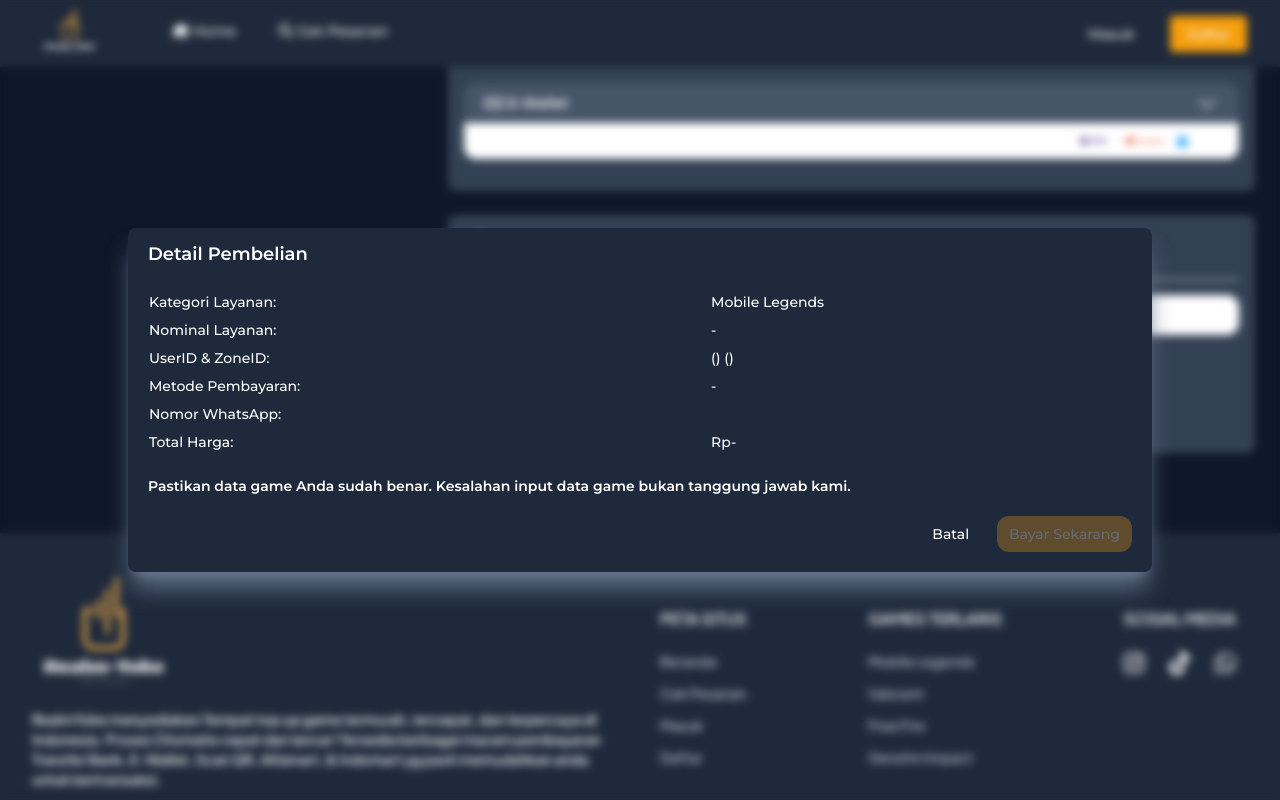
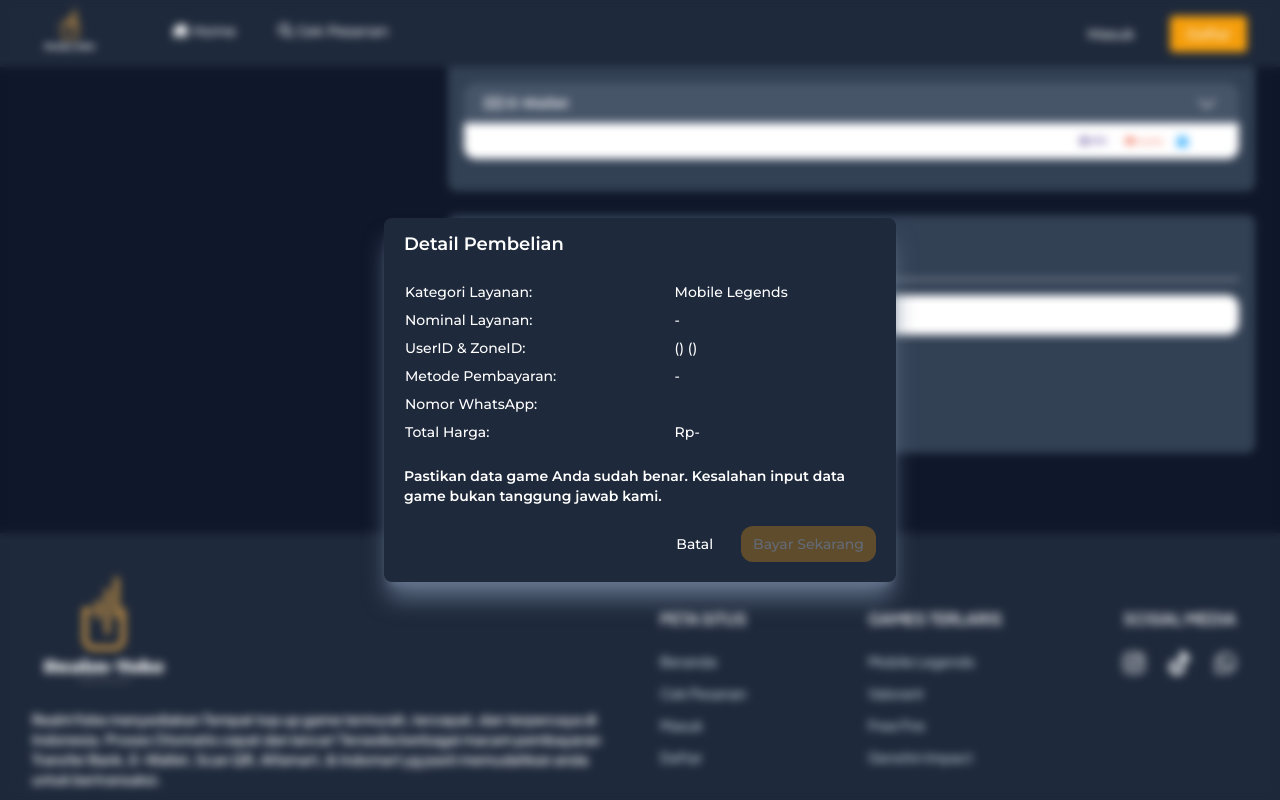
Before and after one commit to RianDoang/RealmYoke-Store, a website: page public/games/mobile-legends.html in a window 1280 px wide. Both pictures are taken after a click on the button "Beli Sekarang". Shown: the part 939-1739 px from the top of the page. Drawn offline with Linux system fonts and the light colour scheme.

Commit message:
Memperbaiki popup order responsif Desktop

```diff
--- a/public/games/mobile-legends.html
+++ b/public/games/mobile-legends.html
@@ -677,7 +677,7 @@
     >
       <div class="w-full h-full flex items-center justify-center">
         <span
-          class="w-[95%] flex flex-col items-start justify-center px-5 py-3 rounded-lg text-white bg-slate-800 shadow-xl shadow-slate-500 md:w-[80%] lg::w-2/5"
+          class="w-[95%] flex flex-col items-start justify-center px-5 py-3 rounded-lg text-white bg-slate-800 shadow-xl shadow-slate-500 md:w-[80%] lg:w-2/5"
         >
           <h1 class="font-semibold text-lg">Detail Pembelian</h1>
           <table class="w-full mt-5 font-medium text-sm">
```
Also changed, not shown: src/styles/output.css.
